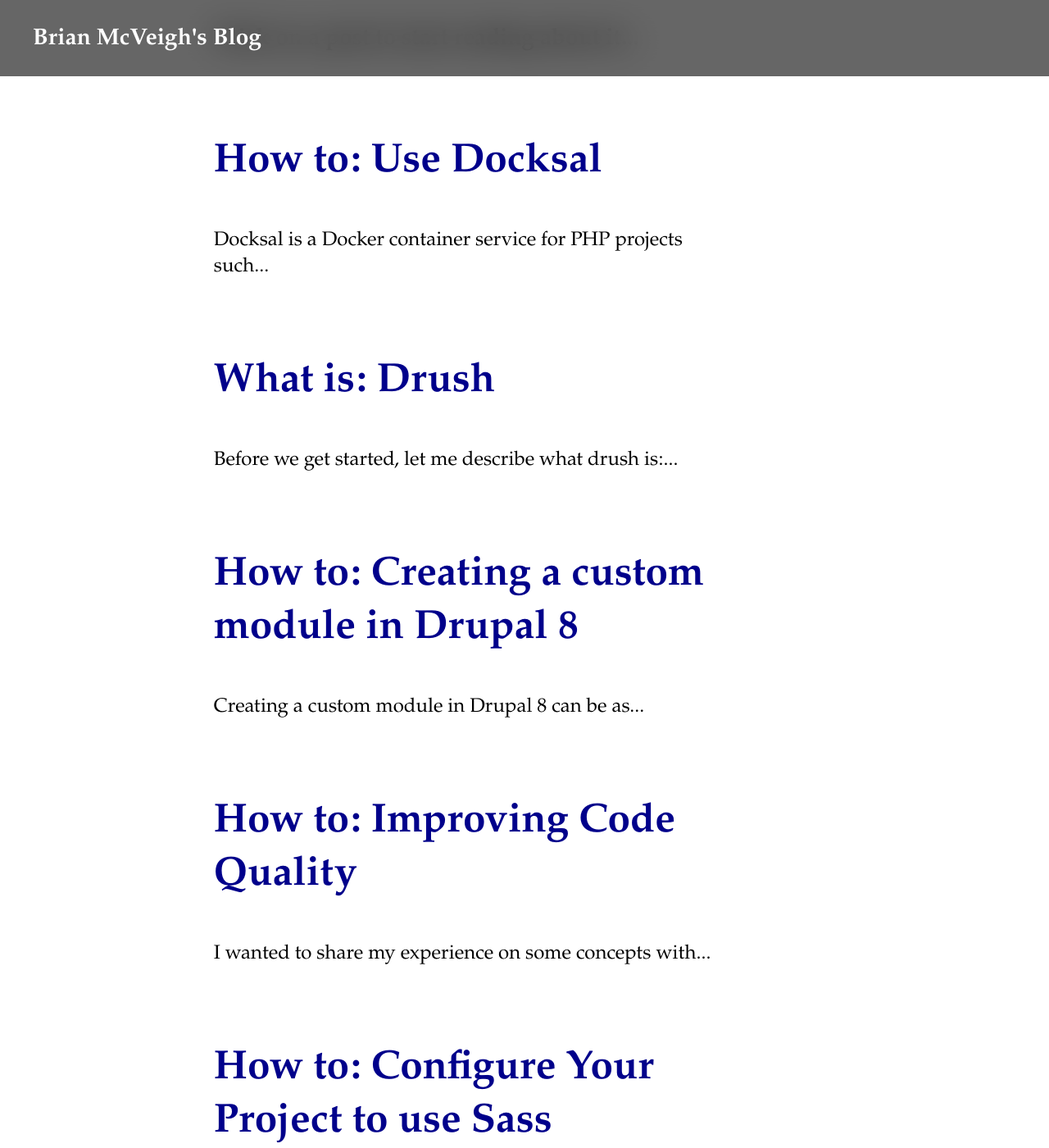
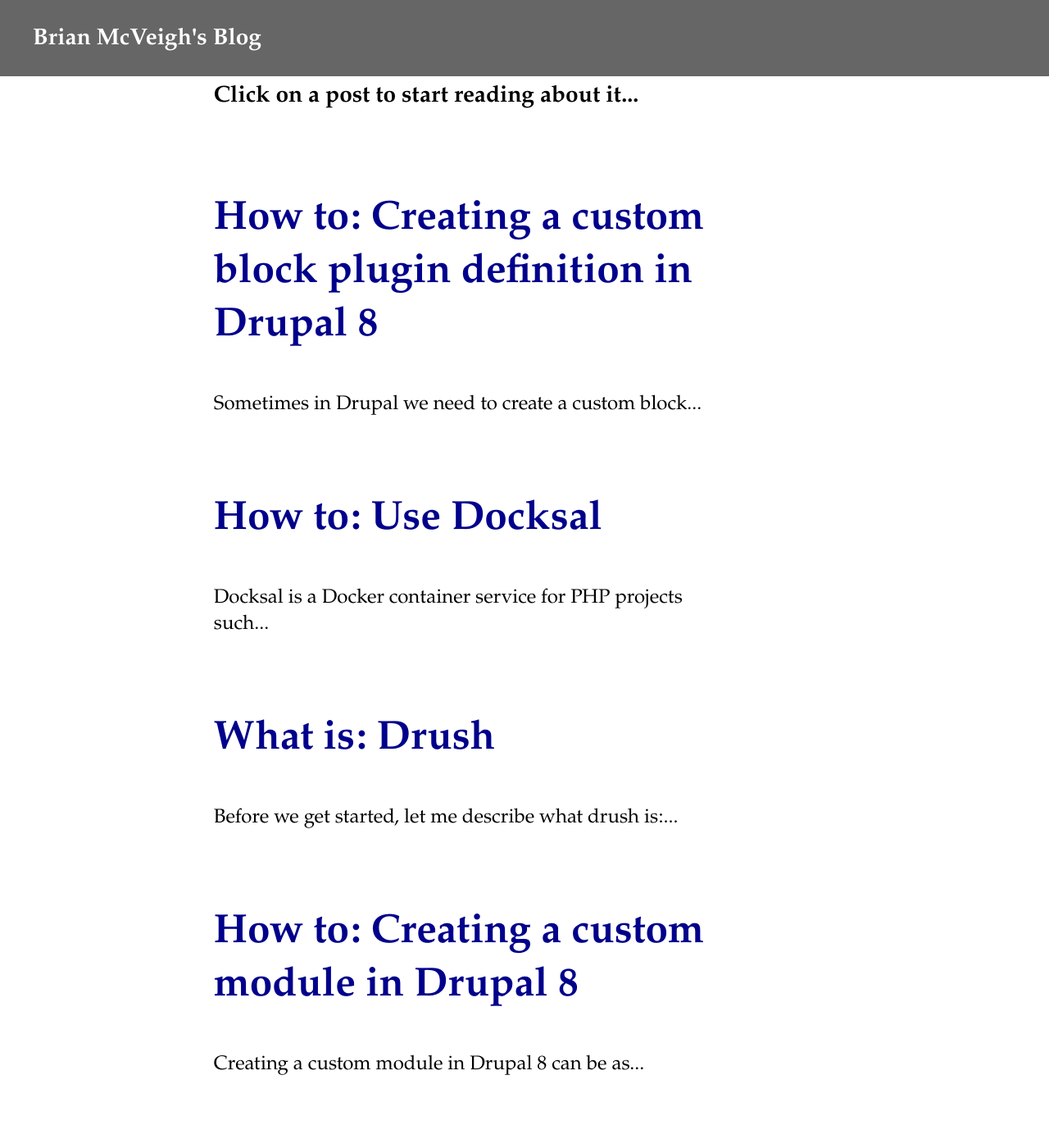
Before and after one commit to bmcveigh/bmcveigh.github.io, a Jekyll site: the page built from index.markdown, in a window 1280 px wide and 1400 px high. Shown: the whole window at 82% size. Built offline with Jekyll 4.4.1, drawn with Linux system fonts in a browser that asks for light colours.

Commit message:
Styling for posts

```diff
--- /dev/null
+++ b/_posts/2019-11-20-creating-a-custom-block-in-d8.markdown
@@ -0,0 +1,19 @@
+---
+layout: post
+title:  "How to: Creating a custom block plugin definition in Drupal 8"
+date:   2019-11-20 10:23:59 -0500
+categories: tutorials drupal
+---
+Sometimes in Drupal we need to create a custom block plugin definition if there is no existing block
+that supports our development needs.
+
+{% highlight php %}
+<?php
+
+/**
+ * @todo add code here.
+ */
+ function foo($var1, $var2) {
+   // todo: replace this function.
+ }
+{% endhighlight %}
--- a/_sass/abstractions/container/_container.scss
+++ b/_sass/abstractions/container/_container.scss
@@ -5,6 +5,7 @@
             position: relative;
             left: 20%;
             width: 50%;
+            top: 70px;
 
             img {
                 width: 100%;
--- a/_sass/components/highlight/_highlight.scss
+++ b/_sass/components/highlight/_highlight.scss
@@ -49,7 +49,12 @@
         color: $highlight-keyword-color;
     }
 
-    // Comments
+    // Docblock comments.
+    .cd {
+        color: $highlight-string-color;
+    }
+
+    // Single line comments
     .c1 {
         color: $highlight-comments-color;
     }
```
